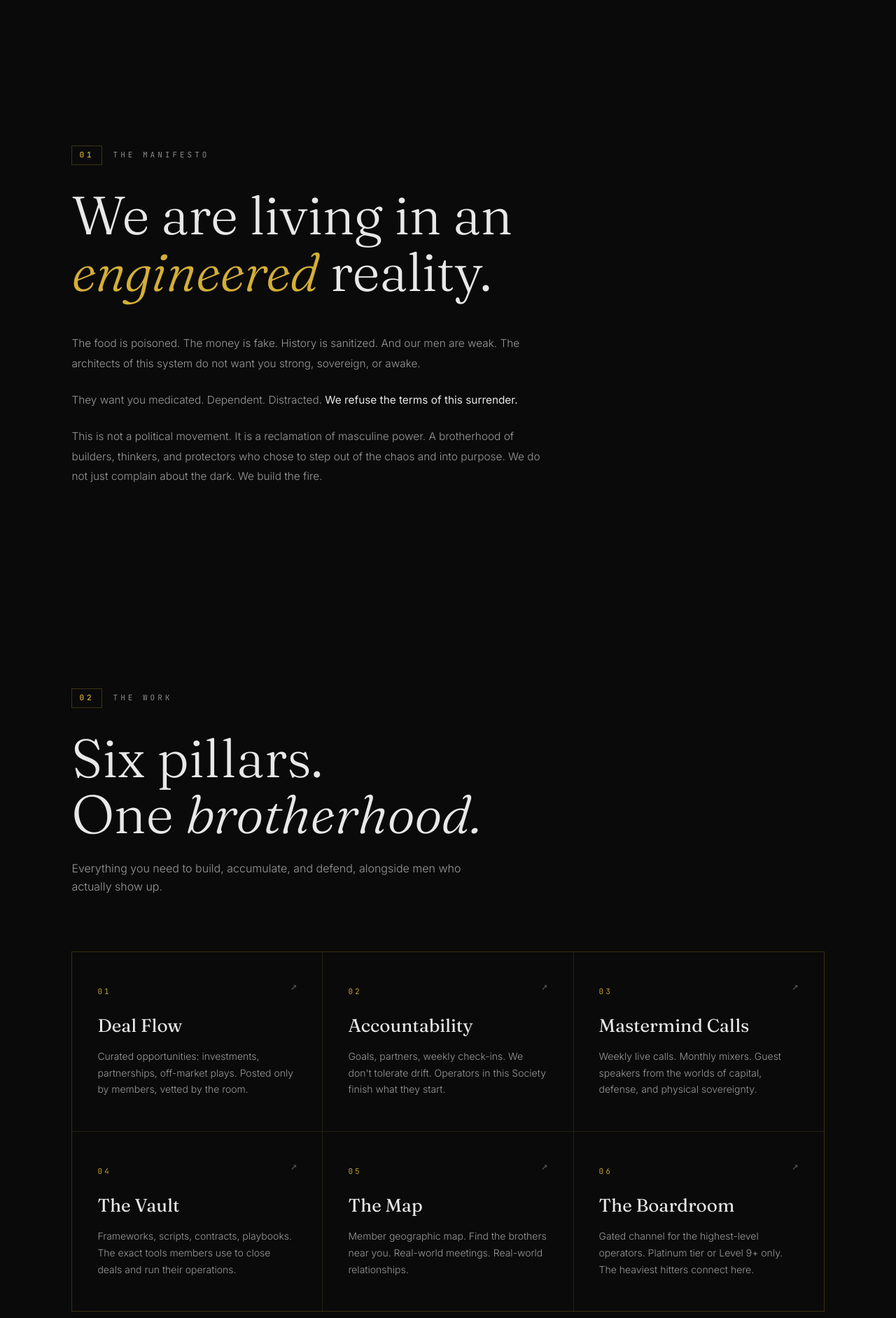
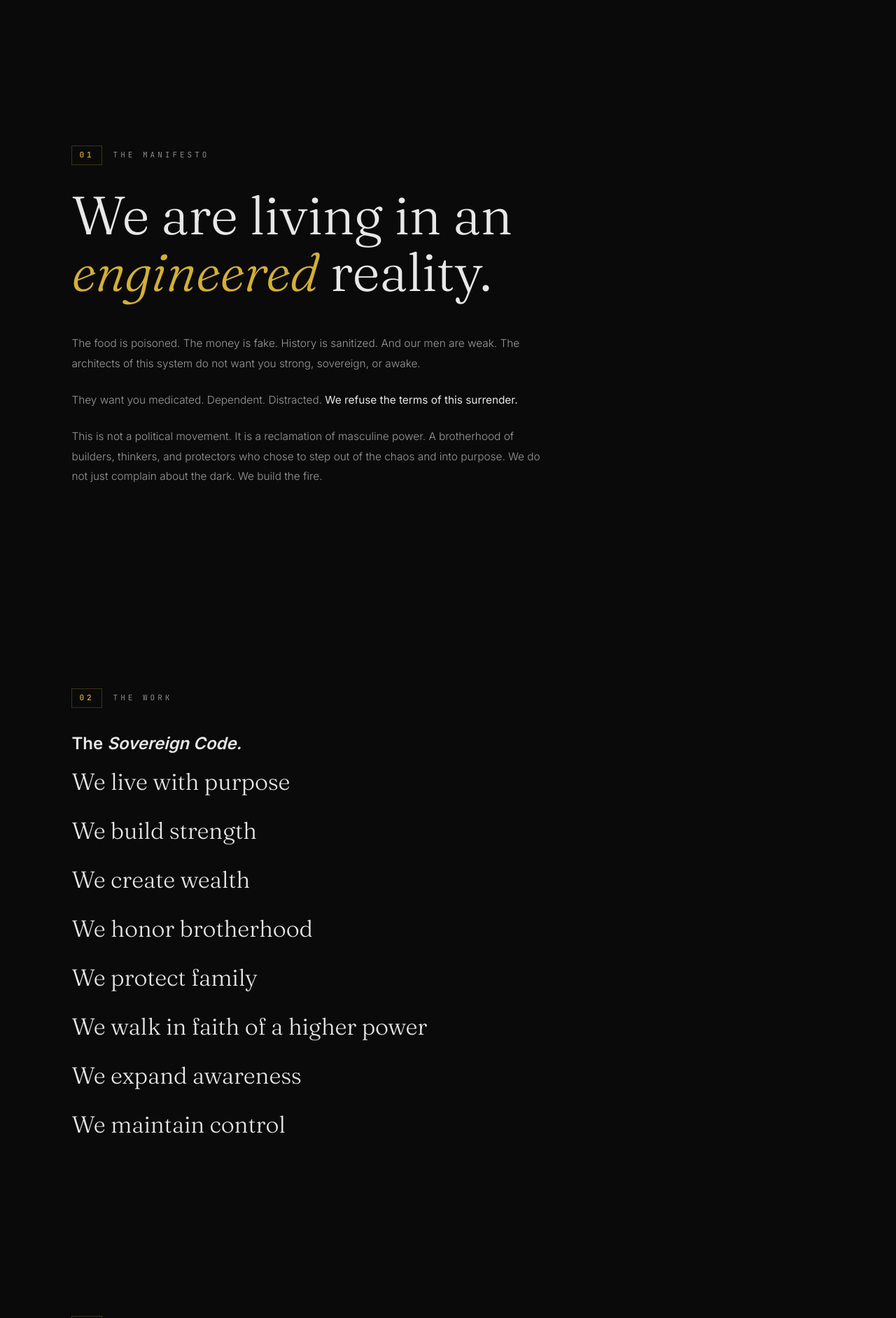
Before and after one commit to kashi-creator/anti-billionaires-app, a Flask app: page / in a window 1280 px wide. Shown: the part 960-2844 px from the top of the page at 70% size. Run offline with Flask 3, Linux system fonts and the light colour scheme; some libraries are stand-ins or nearby versions.

Commit message:
copy: landing — Sovereign Code section, FAQ rewrites, hide Voices
Replace "Six pillars" section with "The Sovereign Code" eight-line creed.
Hide testimonials section (markup kept for re-enable when real reviews exist).
Rewrite mastermind / cost / who-for / who-not-for FAQ answers.
Remove "Can I cancel?" FAQ entry.

Co-Authored-By: Claude Opus 4.7 (1M context) <noreply@anthropic.com>

```diff
--- a/templates/landing.html
+++ b/templates/landing.html
@@ -343,6 +343,21 @@
     transition: transform 0.3s, color 0.3s;
   }
 
+  /* SOVEREIGN CODE */
+  .sovereign-code {
+    list-style: none;
+    max-width: 720px;
+  }
+  .sovereign-code li {
+    font-family: var(--serif);
+    font-weight: 300;
+    font-size: clamp(22px, 2.6vw, 36px);
+    line-height: 1.5;
+    color: var(--ink);
+    padding: 10px 0;
+    letter-spacing: -0.005em;
+  }
+
   /* TIERS */
   .tiers-head h2 {
     font-family: var(--serif);
@@ -549,7 +564,8 @@
     <a data-target="manifesto">01 Manifesto</a>
     <a data-target="pillars">02 The Work</a>
     <a data-target="tiers">03 Tiers</a>
-    <a data-target="proof">04 Voices</a>
+    <!-- Voices nav link hidden until real testimonials exist -->
+    <!-- <a data-target="proof">04 Voices</a> -->
     <a data-target="faq">05 FAQ</a>
   </div>
   <a href="{{ url_for('login') }}" class="hud-cta">Sign in</a>
@@ -579,21 +595,20 @@
   </div>
 </section>
 
-<!-- 02 / WHAT YOU GET -->
+<!-- 02 / THE SOVEREIGN CODE -->
 <section class="chapter pillars-section" id="pillars">
-  <div class="pillars-head">
-    <div class="chapter-meta reveal"><span class="chapter-num">02</span><span class="chapter-tag">The Work</span></div>
-    <h2 class="reveal delay-1">Six pillars.<br>One <em>brotherhood.</em></h2>
-    <p class="reveal delay-2">Everything you need to build, accumulate, and defend, alongside men who actually show up.</p>
-  </div>
-  <div class="pillars">
-    <div class="pillar reveal"><div class="pillar-num">01</div><div class="pillar-arrow">↗</div><h3>Deal Flow</h3><p>Curated opportunities: investments, partnerships, off-market plays. Posted only by members, vetted by the room.</p></div>
-    <div class="pillar reveal delay-1"><div class="pillar-num">02</div><div class="pillar-arrow">↗</div><h3>Accountability</h3><p>Goals, partners, weekly check-ins. We don't tolerate drift. Operators in this Society finish what they start.</p></div>
-    <div class="pillar reveal delay-2"><div class="pillar-num">03</div><div class="pillar-arrow">↗</div><h3>Mastermind Calls</h3><p>Weekly live calls. Monthly mixers. Guest speakers from the worlds of capital, defense, and physical sovereignty.</p></div>
-    <div class="pillar reveal"><div class="pillar-num">04</div><div class="pillar-arrow">↗</div><h3>The Vault</h3><p>Frameworks, scripts, contracts, playbooks. The exact tools members use to close deals and run their operations.</p></div>
-    <div class="pillar reveal delay-1"><div class="pillar-num">05</div><div class="pillar-arrow">↗</div><h3>The Map</h3><p>Member geographic map. Find the brothers near you. Real-world meetings. Real-world relationships.</p></div>
-    <div class="pillar reveal delay-2"><div class="pillar-num">06</div><div class="pillar-arrow">↗</div><h3>The Boardroom</h3><p>Gated channel for the highest-level operators. Platinum tier or Level 9+ only. The heaviest hitters connect here.</p></div>
-  </div>
+  <div class="chapter-meta reveal"><span class="chapter-num">02</span><span class="chapter-tag">The Work</span></div>
+  <h2 class="reveal delay-1">The <em>Sovereign Code.</em></h2>
+  <ul class="sovereign-code reveal delay-2">
+    <li>We live with purpose</li>
+    <li>We build strength</li>
+    <li>We create wealth</li>
+    <li>We honor brotherhood</li>
+    <li>We protect family</li>
+    <li>We walk in faith of a higher power</li>
+    <li>We expand awareness</li>
+    <li>We maintain control</li>
+  </ul>
 </section>
 
 <!-- 03 / TIERS -->
@@ -627,8 +642,8 @@
   </div>
 </section>
 
-<!-- 04 / PROOF -->
-<section class="chapter proof-section" id="proof">
+<!-- 04 / PROOF — hidden until real testimonials exist. Keep markup intact for easy re-enable. -->
+<section class="chapter proof-section" id="proof" style="display:none;">
   <div class="proof-head">
     <div class="chapter-meta reveal"><span class="chapter-num">04</span><span class="chapter-tag">Voices</span></div>
     <h2 class="reveal delay-1">From the <em>brothers</em> who built it.</h2>
@@ -656,12 +671,11 @@
     <h2 class="reveal delay-1">Before you <em>apply.</em></h2>
   </div>
   <div class="faq-list reveal delay-2">
-    <div class="faq-item"><div class="faq-q">Is this just another mastermind? <span class="faq-toggle">+</span></div><div class="faq-a">No. Masterminds end. The Society is a permanent network. Calls, deal flow, brotherhood, and a private platform built specifically for operators. You are not buying a course. You are joining a society.</div></div>
-    <div class="faq-item"><div class="faq-q">What does it cost? <span class="faq-toggle">+</span></div><div class="faq-a">$99 / month, ongoing. There is no fixed end to the membership. You can cancel any time. The Society also offers Lifetime Access, but you don't buy it, you earn it. Bring three brothers into the Society. Once each one has completed six paid months ($594 each), your billing ends permanently and your seat is yours for life.</div></div>
-    <div class="faq-item"><div class="faq-q">Who is this for? <span class="faq-toggle">+</span></div><div class="faq-a">Men who are already operators, builders, or serious about becoming one. Founders, investors, professionals, tradesmen, fathers. Anyone allergic to the soft, sanitized version of modern manhood.</div></div>
-    <div class="faq-item"><div class="faq-q">Who is this NOT for? <span class="faq-toggle">+</span></div><div class="faq-a">Tourists. Spectators. Men looking to be entertained instead of forged. If you're not ready to show up, contribute, and be held accountable, stay where you are.</div></div>
+    <div class="faq-item"><div class="faq-q">Is this just another mastermind? <span class="faq-toggle">+</span></div><div class="faq-a">No. The Sovereign Society is a lifelong pursuit of personal and professional development. Not a course, not a cohort, not a weekend event. It's built on a simple idea: when a man does the real work on himself, it moves through his business, his family, his community. The men in this room aren't here to finish a program. They're here to build something that outlasts them.</div></div>
+    <div class="faq-item"><div class="faq-q">What does it cost? <span class="faq-toggle">+</span></div><div class="faq-a">$99 / month, ongoing. Your first two meetings are free. The Society also offers free Lifetime Access, but you don't buy it, you earn it. Bring three brothers into the Society. Once each one has completed six paid months, your billing ends permanently and your seat is yours for life.</div></div>
+    <div class="faq-item"><div class="faq-q">Who is this for? <span class="faq-toggle">+</span></div><div class="faq-a">Men committed to the pursuit of becoming well-rounded. Men who understand that real growth comes through being of service to others, not just themselves. If you show up ready to give as much as you gain, you belong here.</div></div>
+    <div class="faq-item"><div class="faq-q">Who is this NOT for? <span class="faq-toggle">+</span></div><div class="faq-a">Men who aren't willing to step outside their comfort zone. If you're here to take from the room without putting anything back in, you won't last. We don't carry passengers. Members who don't contribute get removed.</div></div>
     <div class="faq-item"><div class="faq-q">How do I get in? <span class="faq-toggle">+</span></div><div class="faq-a">Apply through the membership page. Sign up with your card and your $99/month begins. We reserve the right to remove members who don't show up, but we'd much rather have you stay.</div></div>
-    <div class="faq-item"><div class="faq-q">Can I cancel? <span class="faq-toggle">+</span></div><div class="faq-a">Yes, any time. $99/month continues until you cancel or until you've referred three brothers who each completed six paid months. At that point your billing ends and your access becomes lifetime.</div></div>
   </div>
 </section>
 
```
